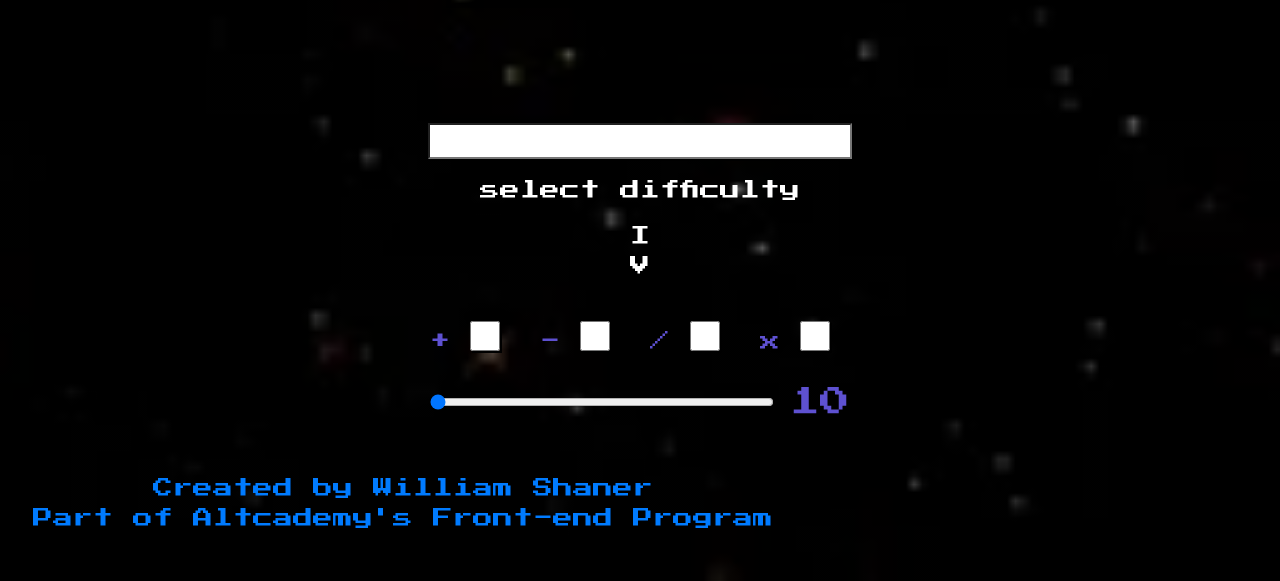
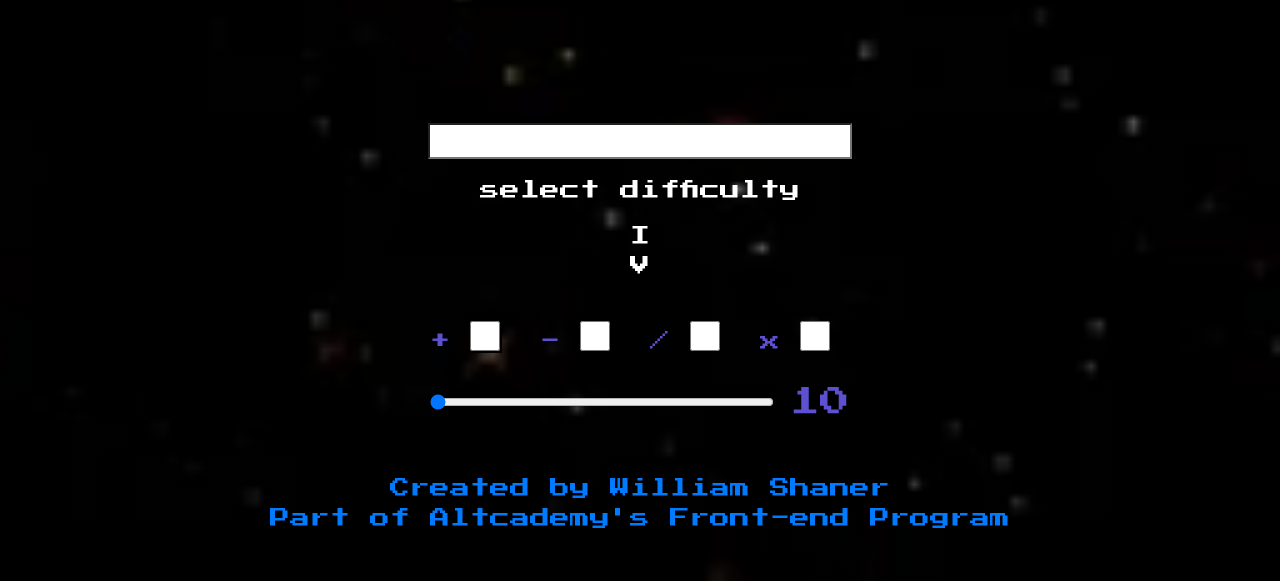
Before and after one commit to WillShaner/10-Second-Math-Game, a plain HTML site: page index.html in a window 1280 px wide. Shown: the part 557-1138 px from the top of the page. Drawn offline with nearby package versions, Linux system fonts and the light colour scheme; no server answers.

Commit message:
fixed formatting

```diff
--- a/index.html
+++ b/index.html
@@ -47,7 +47,7 @@
                 </div>
             </div>
         </div>
-        <div class="row text-center mt-5">
+        <div class="col-12 text-center mt-5">
             <a href="https://github.com/WillShaner">Created by William Shaner<br>Part of Altcademy's Front-end Program</a>
         </div>
     </div>
```
